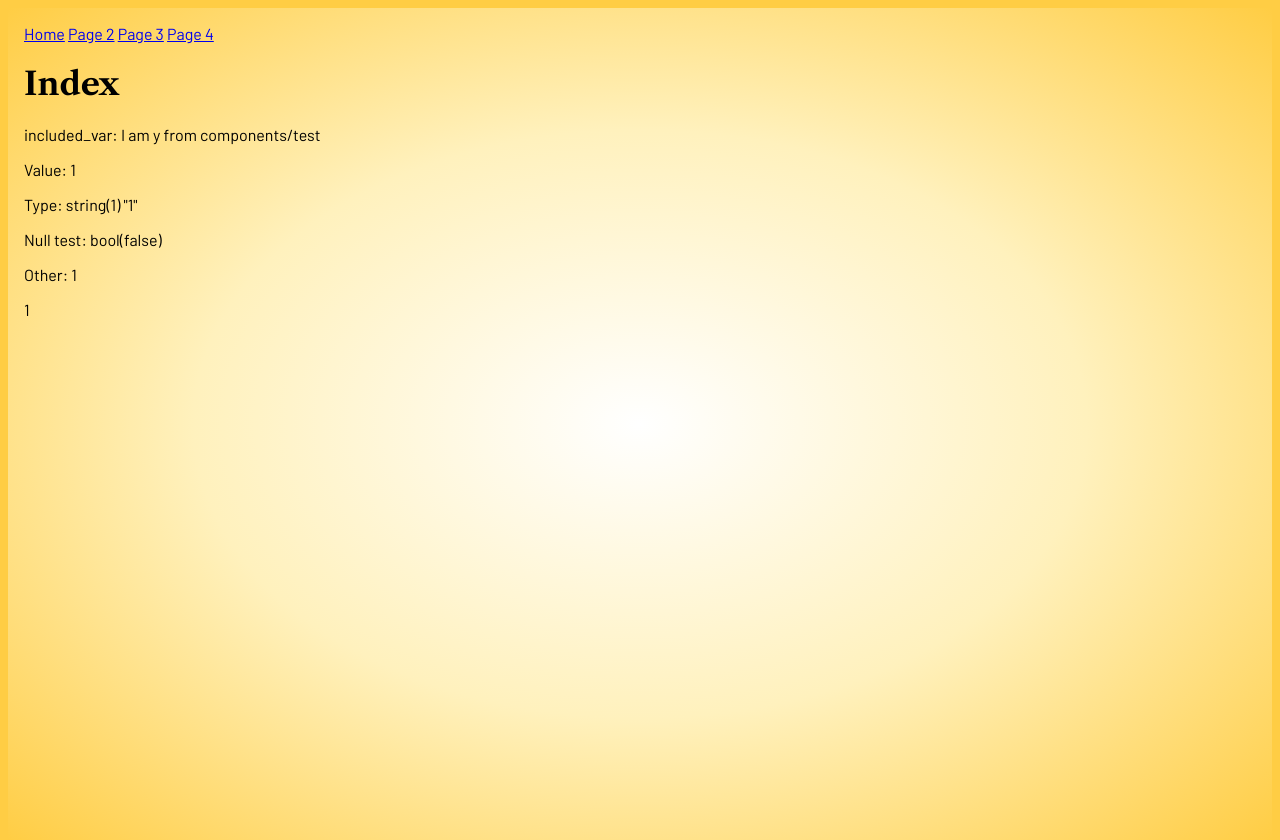
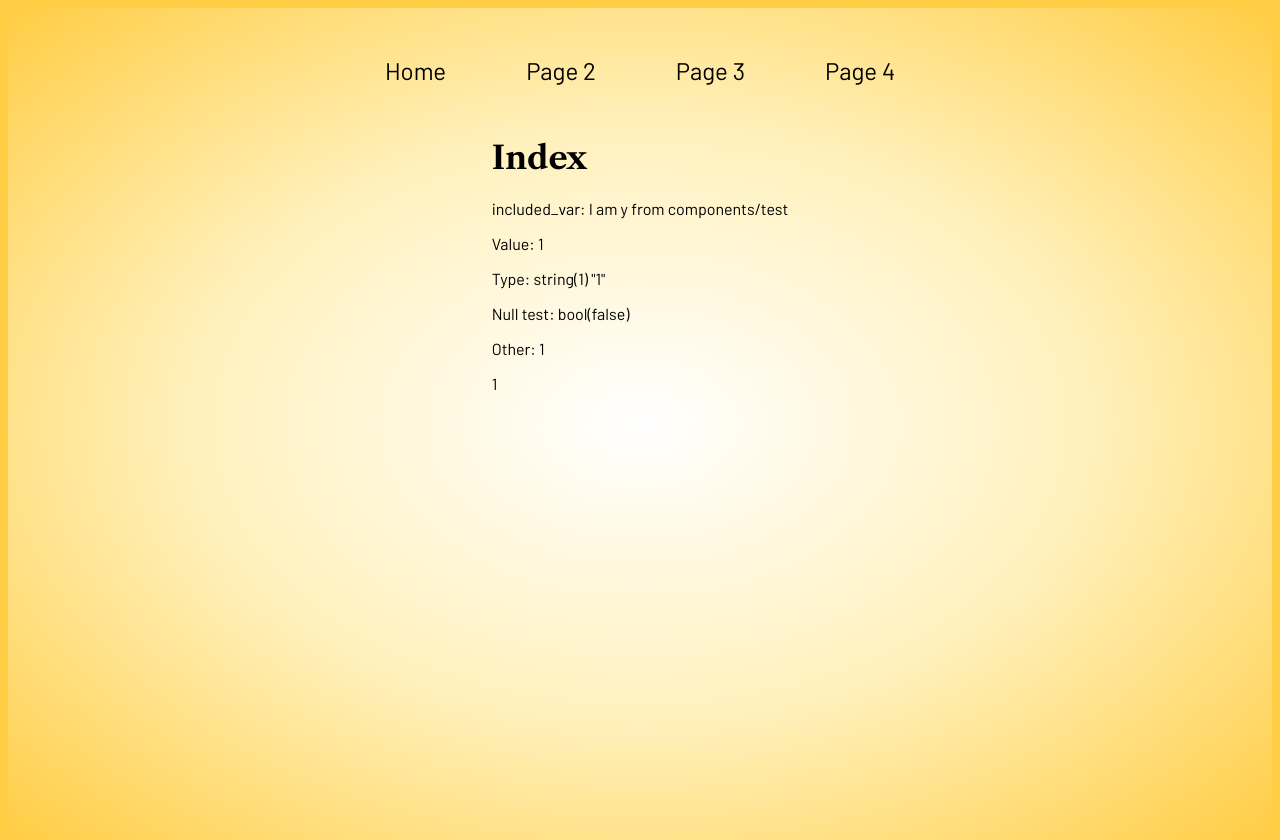
Before and after one commit to sean-xiao-zhao7/php-int-1, a PHP site: page / in a window 1280 px wide. Run offline with PHP 8.4, Linux system fonts and the light colour scheme.

Commit message:
Add menu styles

```diff
--- a/styles/index.css
+++ b/styles/index.css
@@ -1,4 +1,5 @@
 @import "./headings.css";
+@import "./menu.css";
 
 * {
     font-family: "Barlow", sans-serif;
@@ -12,6 +13,19 @@ html {
 body {
     background: radial-gradient(white, rgb(255, 241, 189), rgb(255, 205, 68))
         no-repeat;
+
     height: 100%;
+    max-width: 100%;
+    overflow: hidden;
+
     padding: 1rem;
+
+    display: flex;
+    flex-direction: column;
+    align-items: center;
 }
+
+a {
+    text-decoration: none;
+    color: black;
+}
--- /dev/null
+++ b/styles/menu.css
@@ -0,0 +1,10 @@
+nav a {
+    display: block;
+    font-size: 1.5rem;
+    padding: 2rem 2.5rem;
+}
+
+nav {
+    display: grid;
+    grid-template-columns: repeat(4, auto);
+}
```
